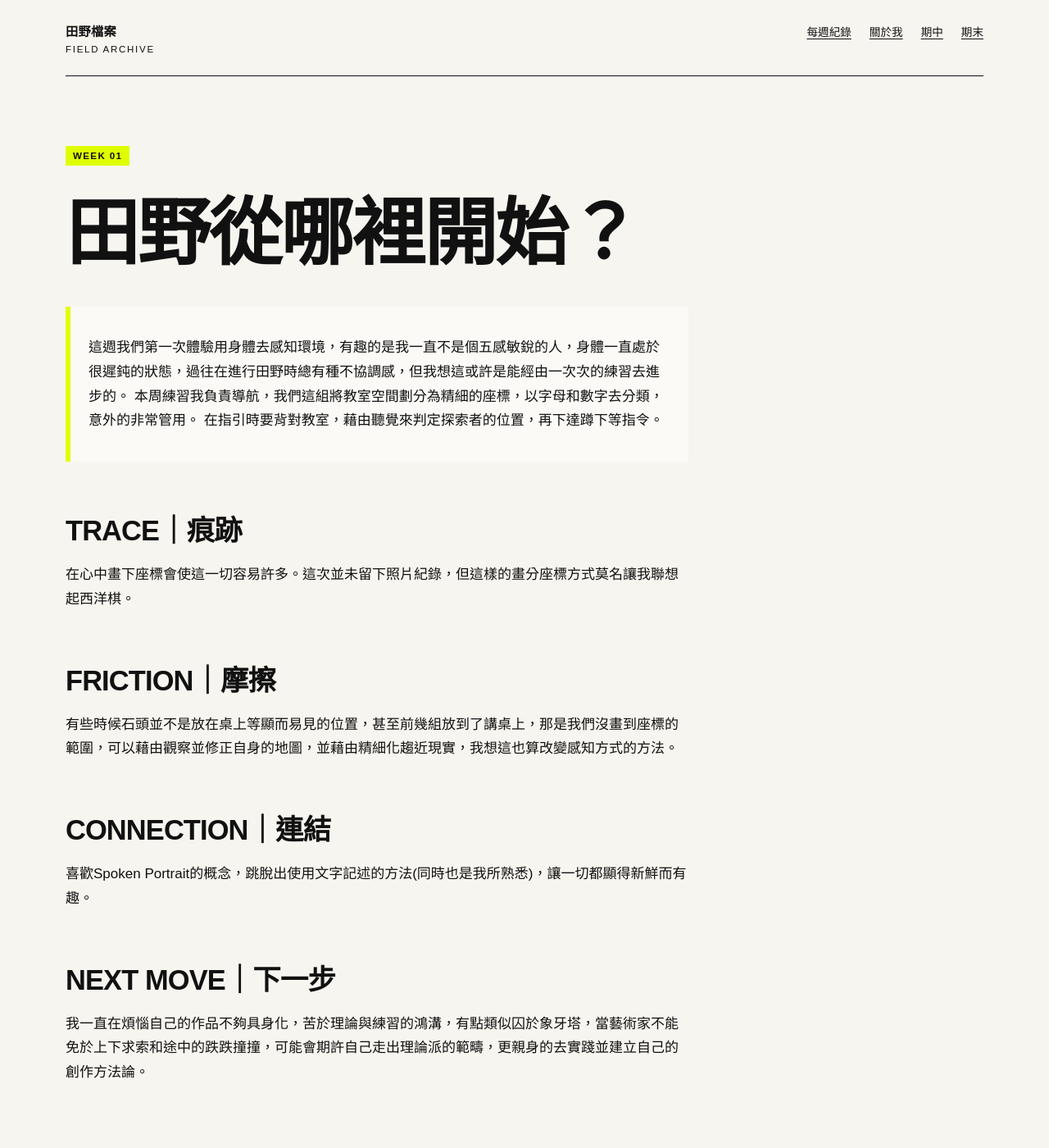
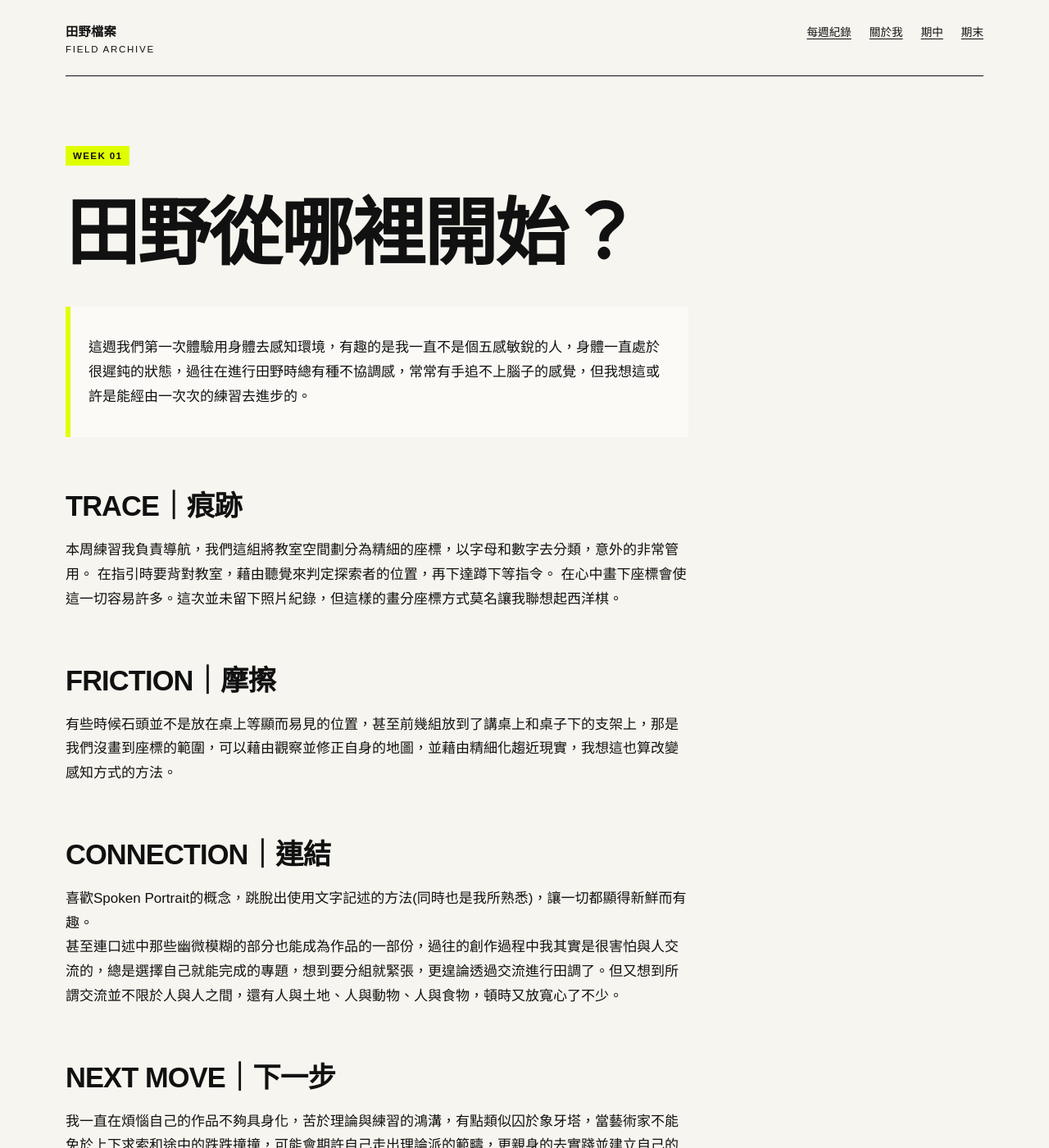
Before and after one commit to irisalco/fieldworkarchive, a Jekyll site: the page built from weeks/week-01.md, in a window 1280 px wide and 1400 px high. Shown: the whole window at 82% size. Built offline with Jekyll 4.4.1, drawn with Linux system fonts in a browser that asks for light colours.

Commit message:
Update week-01.md

```diff
--- a/weeks/week-01.md
+++ b/weeks/week-01.md
@@ -7,24 +7,25 @@ permalink: /weeks/week-01/
 
 # 田野從哪裡開始？
 
-> 這週我們第一次體驗用身體去感知環境，有趣的是我一直不是個五感敏銳的人，身體一直處於很遲鈍的狀態，過往在進行田野時總有種不協調感，但我想這或許是能經由一次次的練習去進步的。
-本周練習我負責導航，我們這組將教室空間劃分為精細的座標，以字母和數字去分類，意外的非常管用。
-在指引時要背對教室，藉由聽覺來判定探索者的位置，再下達蹲下等指令。
+> 這週我們第一次體驗用身體去感知環境，有趣的是我一直不是個五感敏銳的人，身體一直處於很遲鈍的狀態，過往在進行田野時總有種不協調感，常常有手追不上腦子的感覺，但我想這或許是能經由一次次的練習去進步的。
 
 
 
 ## TRACE｜痕跡
 
+本周練習我負責導航，我們這組將教室空間劃分為精細的座標，以字母和數字去分類，意外的非常管用。
+在指引時要背對教室，藉由聽覺來判定探索者的位置，再下達蹲下等指令。
 在心中畫下座標會使這一切容易許多。這次並未留下照片紀錄，但這樣的畫分座標方式莫名讓我聯想起西洋棋。
 
 
 ## FRICTION｜摩擦
 
-有些時候石頭並不是放在桌上等顯而易見的位置，甚至前幾組放到了講桌上，那是我們沒畫到座標的範圍，可以藉由觀察並修正自身的地圖，並藉由精細化趨近現實，我想這也算改變感知方式的方法。
+有些時候石頭並不是放在桌上等顯而易見的位置，甚至前幾組放到了講桌上和桌子下的支架上，那是我們沒畫到座標的範圍，可以藉由觀察並修正自身的地圖，並藉由精細化趨近現實，我想這也算改變感知方式的方法。
 
 ## CONNECTION｜連結
 
 喜歡Spoken Portrait的概念，跳脫出使用文字記述的方法(同時也是我所熟悉)，讓一切都顯得新鮮而有趣。
+<br>甚至連口述中那些幽微模糊的部分也能成為作品的一部份，過往的創作過程中我其實是很害怕與人交流的，總是選擇自己就能完成的專題，想到要分組就緊張，更遑論透過交流進行田調了。但又想到所謂交流並不限於人與人之間，還有人與土地、人與動物、人與食物，頓時又放寬心了不少。
 
 
 ## NEXT MOVE｜下一步
```
